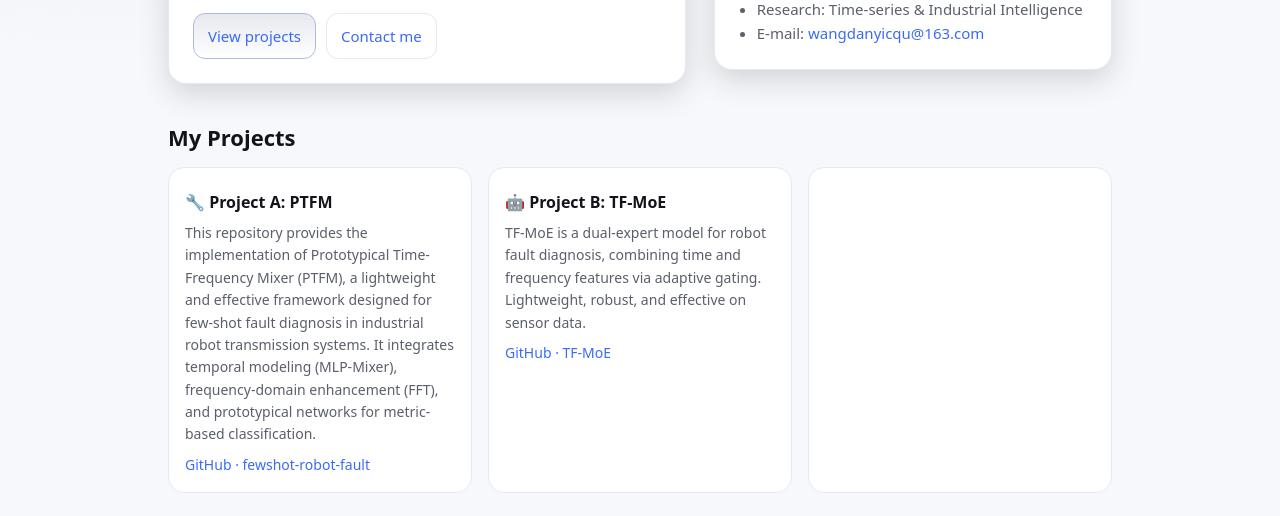
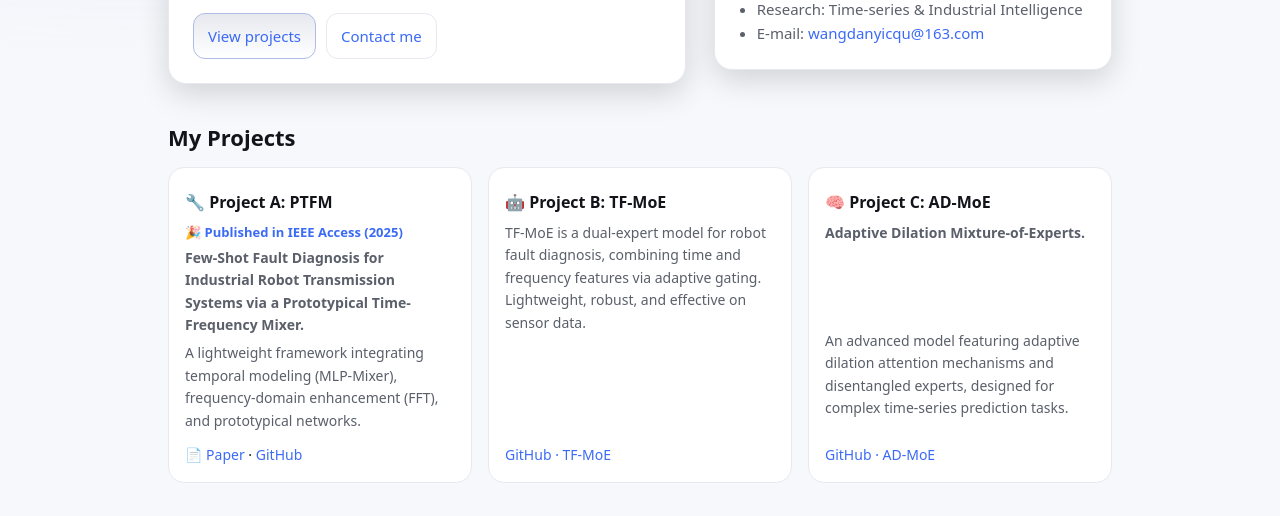
Before and after one commit to DannieW727/DannieW727.github.io, a plain HTML site: page index.html in a window 1280 px wide. Shown: the part 226-742 px from the top of the page. Drawn offline with Linux system fonts and the light colour scheme.

Commit message:
add some details

```diff
--- a/index.html
+++ b/index.html
@@ -54,9 +54,10 @@
     section { margin-top: 36px; }
     h2 { font-size: 22px; margin: 0 0 12px; }
     .grid { display: grid; grid-template-columns: repeat(3, 1fr); gap: 16px; }
-    .item { background: var(--card); border: 1px solid var(--border); border-radius: 16px; padding: 16px; }
+    .item { background: var(--card); border: 1px solid var(--border); border-radius: 16px; padding: 16px; display: flex; flex-direction: column; }
     .item h3 { margin: 6px 0 6px; font-size: 16px; }
-    .item p { margin: 0; color: var(--muted); font-size: 14px; }
+    .item p { margin: 0; color: var(--muted); font-size: 14px; flex: 1; }
+    .item-link { margin-top: 12px; font-size: 14px; }
 
     /* 页脚 */
     footer { margin-top: 48px; color: var(--muted); border-top: 1px dashed var(--border); padding-top: 14px; }
@@ -109,19 +110,31 @@
       <div class="grid">
         <article class="item">
           <h3>🔧 Project A: PTFM</h3>
-          <p>This repository provides the implementation of Prototypical Time-Frequency Mixer (PTFM), a lightweight and effective framework designed for few-shot fault diagnosis in industrial robot transmission systems. It integrates temporal modeling (MLP‑Mixer), frequency-domain enhancement (FFT), and prototypical networks for metric-based classification.</p>
-          <p style="margin-top:8px">
-            <a href="https://github.com/DannieW727/fewshot-robot-fault" target="_blank" rel="noopener">GitHub · fewshot-robot-fault</a>
-          </p>
+          <p style="color:var(--brand); font-size:13px; font-weight:600; margin-bottom:4px">🎉 Published in IEEE Access (2025)</p>
+          <p><strong>Few-Shot Fault Diagnosis for Industrial Robot Transmission Systems via a Prototypical Time-Frequency Mixer.</strong></p>
+          <p style="margin-top:6px">A lightweight framework integrating temporal modeling (MLP‑Mixer), frequency-domain enhancement (FFT), and prototypical networks.</p>
+          <div class="item-link">
+            <a href="https://doi.org/10.1109/ACCESS.2025.3620386" target="_blank" rel="noopener">📄 Paper</a> ·
+            <a href="https://github.com/DannieW727/fewshot-robot-fault" target="_blank" rel="noopener">GitHub</a>
+          </div>
         </article>
+
         <article class="item">
           <h3>🤖 Project B: TF‑MoE</h3>
           <p>TF‑MoE is a dual‑expert model for robot fault diagnosis, combining time and frequency features via adaptive gating. Lightweight, robust, and effective on sensor data.</p>
-          <p style="margin-top:8px">
+          <div class="item-link">
             <a href="https://github.com/DannieW727/TF-MoE" target="_blank" rel="noopener">GitHub · TF‑MoE</a>
-          </p>
+          </div>
         </article>
+
         <article class="item">
+          <h3>🧠 Project C: AD-MoE</h3>
+          <p><strong>Adaptive Dilation Mixture-of-Experts.</strong></p>
+          <p style="margin-top:6px">An advanced model featuring adaptive dilation attention mechanisms and disentangled experts, designed for complex time-series prediction tasks.</p>
+          <div class="item-link">
+            <a href="https://github.com/DannieW727/AD-MoE" target="_blank" rel="noopener">GitHub · AD-MoE</a>
+          </div>
+        </article>
       </div>
     </section>
 
```
